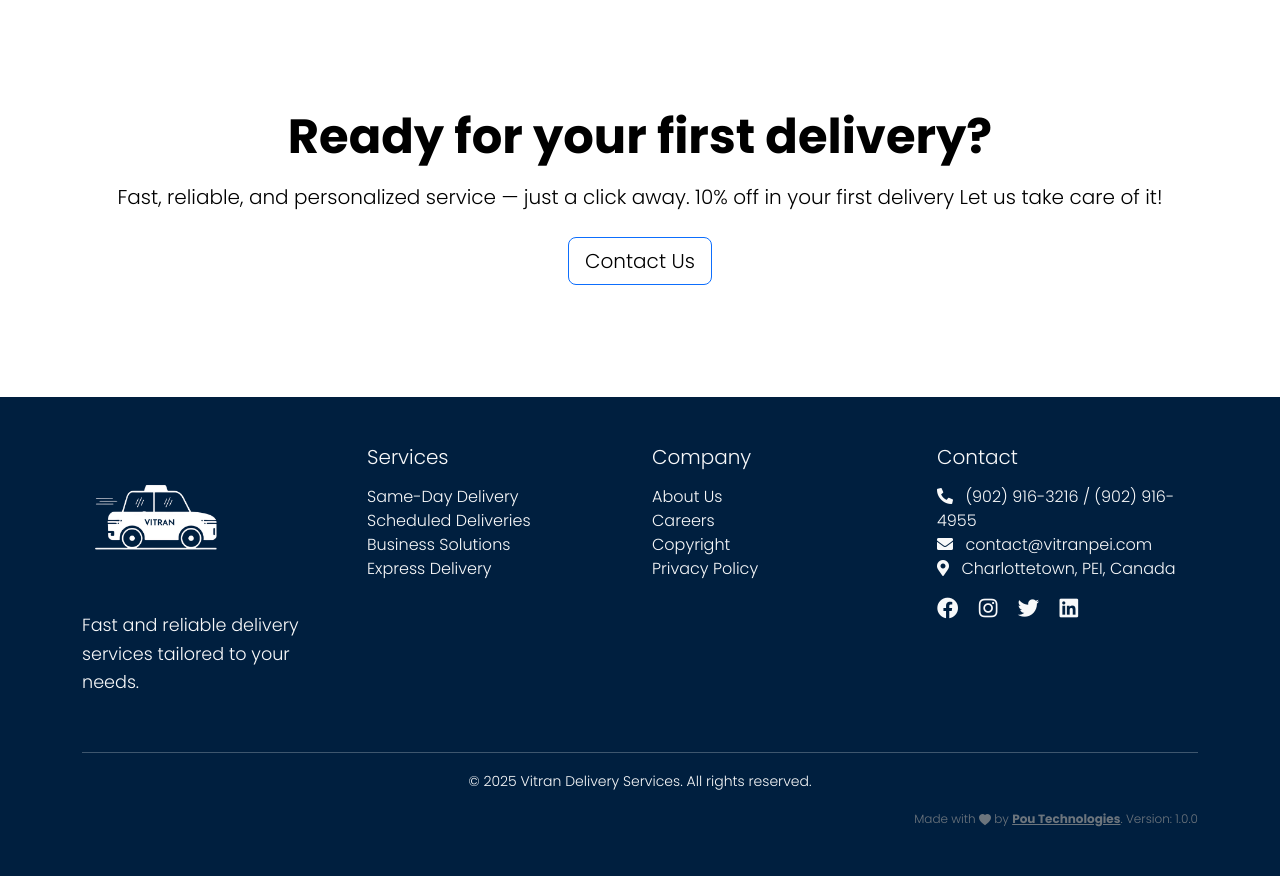
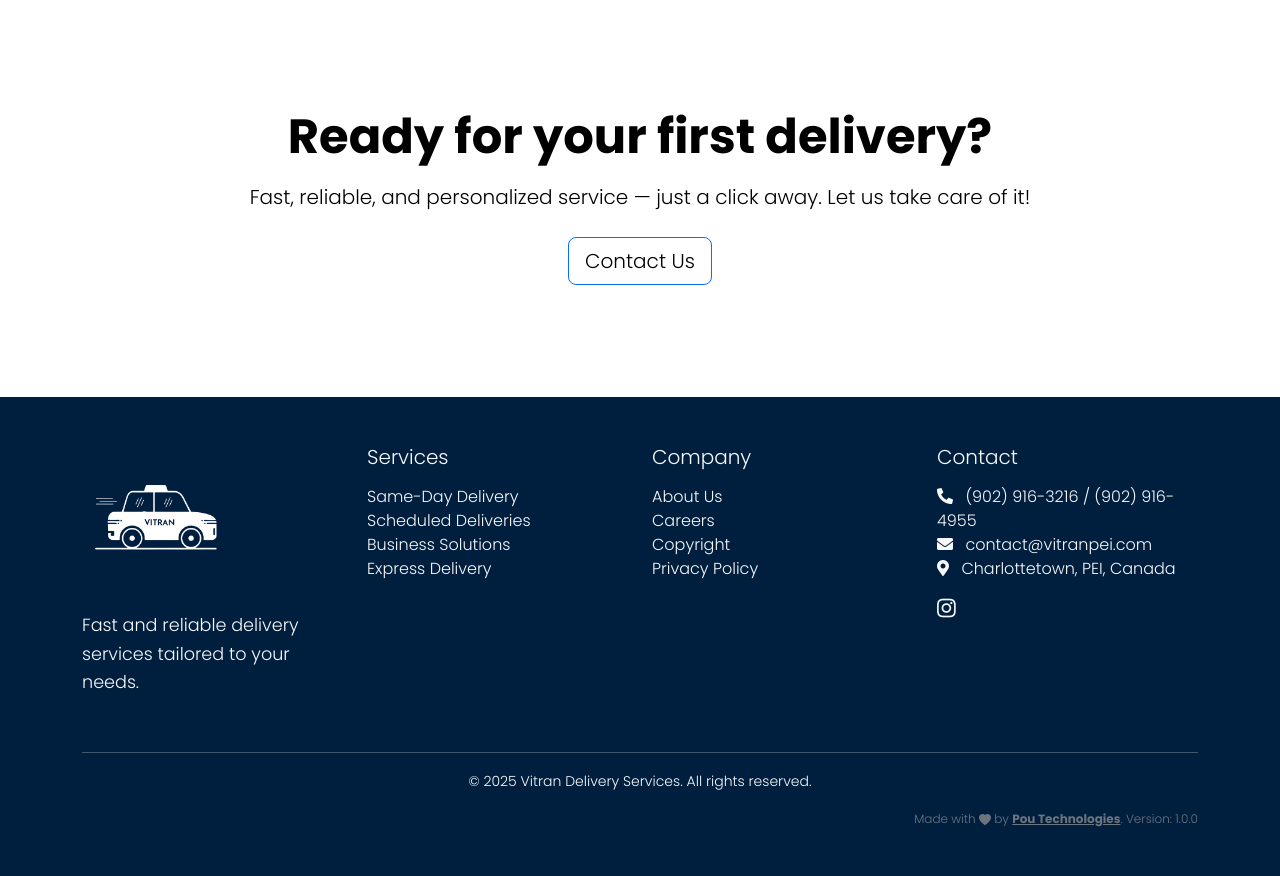
Before and after one commit to Poutechnologies/VitranPE-WebsiteCode, a PHP site: page / in a window 1280 px wide. Shown: the part 3773-4649 px from the top of the page. Run offline with PHP 8.4, Linux system fonts and the light colour scheme; some libraries are stand-ins or nearby versions; some web fonts are replaced.

Commit message:
fixing test notification ,
test nofification continues after the go live fixed now
- instagram icon link added

```diff
--- a/includes/footer.php
+++ b/includes/footer.php
@@ -39,10 +39,10 @@
           <li><i class="fas fa-map-marker-alt me-2"></i> Charlottetown, PEI, Canada</li>
         </ul>
         <div class="mt-3">
-          <a href="#" class="text-light me-3"><i class="fab fa-facebook fa-lg"></i></a>
-          <a href="#" class="text-light me-3"><i class="fab fa-instagram fa-lg"></i></a>
-          <a href="#" class="text-light me-3"><i class="fab fa-twitter fa-lg"></i></a>
-          <a href="#" class="text-light"><i class="fab fa-linkedin fa-lg"></i></a>
+          <!-- <a href="#" class="text-light me-3"><i class="fab fa-facebook fa-lg"></i></a> -->
+          <a href="https://www.instagram.com/vitrandeliveryservices?igsh=MTd6bHFkeGdhZzF6OQ==" class="text-light me-3" target="_blank" ><i class="fab fa-instagram fa-lg"></i></a>
+          <!-- <a href="#" class="text-light me-3"><i class="fab fa-twitter fa-lg"></i></a>
+          <a href="#" class="text-light"><i class="fab fa-linkedin fa-lg"></i></a> -->
         </div>
       </div>
 
@@ -137,27 +137,27 @@
 
 
 // Verifica si el usuario ya cerró el aviso
-function checkTestBanner() {
-    return localStorage.getItem('testBannerClosed') === 'true';
-}
+// function checkTestBanner() {
+//     return localStorage.getItem('testBannerClosed') === 'true';
+// }
 
 // Muestra el banner si no se ha cerrado
-function showTestBanner() {
-    const banner = document.getElementById('test-banner');
-    if (!checkTestBanner()) {
-        banner.style.display = 'block';
-    }
-}
+// function showTestBanner() {
+//     const banner = document.getElementById('test-banner');
+//     if (!checkTestBanner()) {
+//         banner.style.display = 'block';
+//     }
+// }
 
 // Cierra el banner y guarda la preferencia
-document.getElementById('close-test-banner').addEventListener('click', function() {
-    const banner = document.getElementById('test-banner');
-    banner.style.display = 'none';
-    localStorage.setItem('testBannerClosed', 'true');
-});
+// document.getElementById('close-test-banner').addEventListener('click', function() {
+//     const banner = document.getElementById('test-banner');
+//     banner.style.display = 'none';
+//     localStorage.setItem('testBannerClosed', 'true');
+// });
 
 // Mostrar al cargar la página
-document.addEventListener('DOMContentLoaded', showTestBanner);
+// document.addEventListener('DOMContentLoaded', showTestBanner);
 
 
 </script>
--- a/index.php
+++ b/index.php
@@ -261,7 +261,7 @@
   <section class="custom-padding text-white text-center">
     <div class="container">
       <h2 class="display-5 fw-bold mb-3 text-black">Ready for your first delivery?</h2>
-      <p class="lead mb-4 text-black ">Fast, reliable, and personalized service — just a click away. 10% off in your first delivery
+      <p class="lead mb-4 text-black ">Fast, reliable, and personalized service — just a click away.
         Let us take care of it!</p>
       <div class="d-flex justify-content-center gap-3 flex-wrap">
 
```
